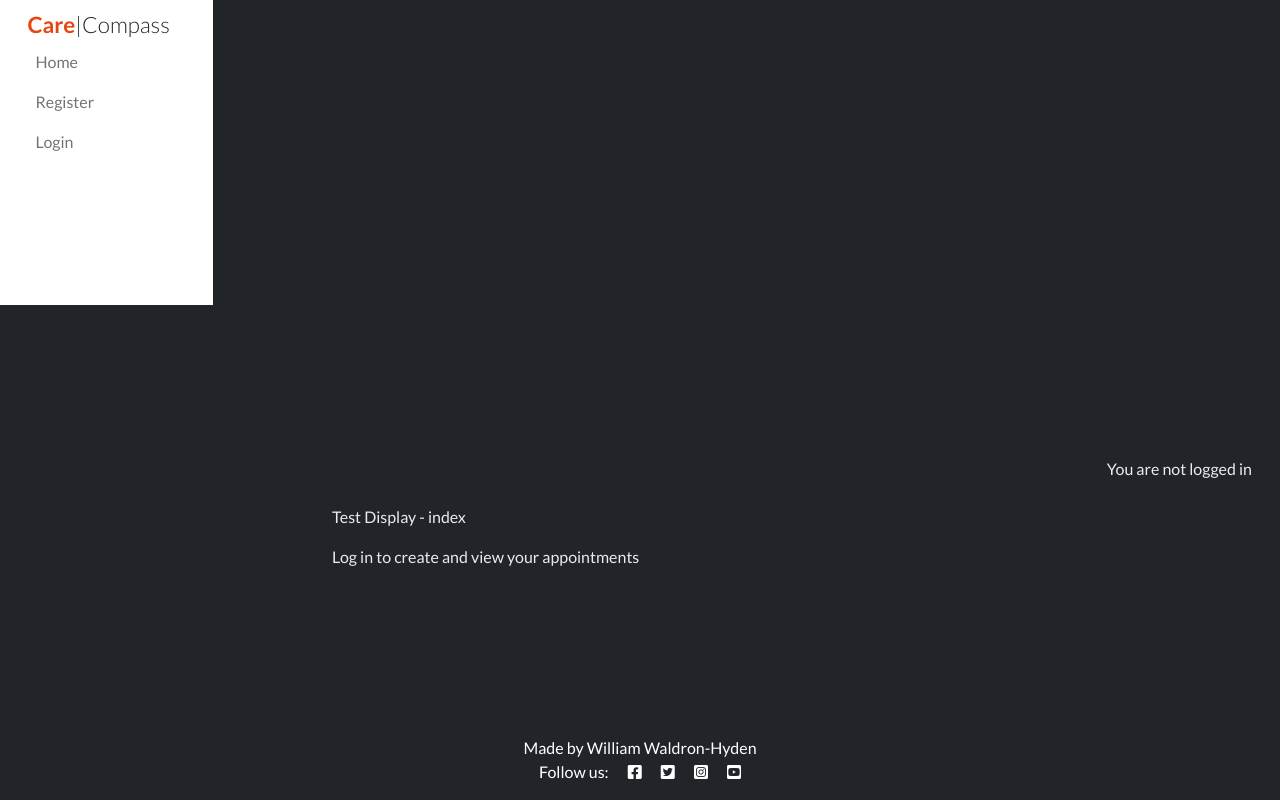
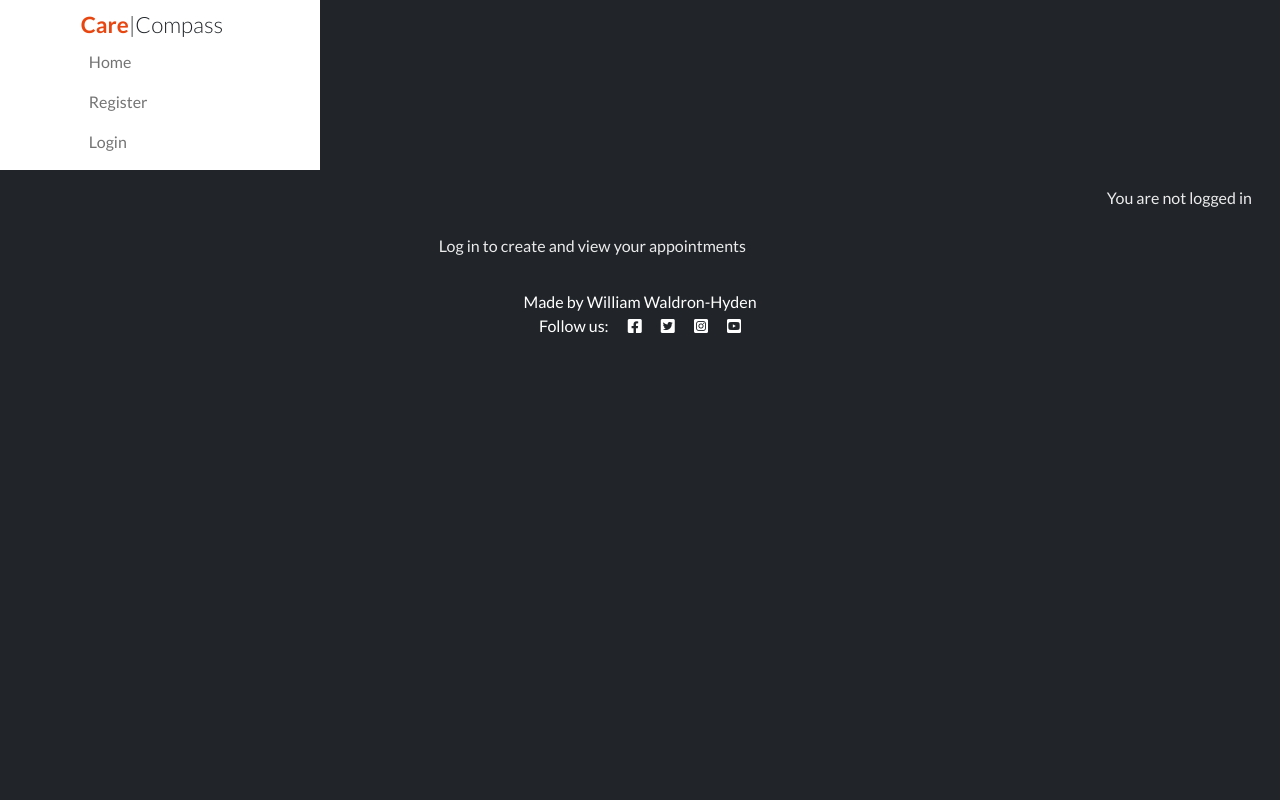
Before and after one commit to Will-WHyd/Care_Compass_HealthPlanner, a Django app: template med_appt/templates/appt/index.html in a window 1280 px wide. Run offline with Django 3.2, Linux system fonts and the light colour scheme; the template is opened without the code that fills it, so the values that code supplies are empty; some libraries are stand-ins or nearby versions.

Commit message:
updating html layout

```diff
--- a/med_appt/templates/appt/index.html
+++ b/med_appt/templates/appt/index.html
@@ -5,14 +5,12 @@
 <!-- index.html content starts here -->
 <div class="container-fluid">
     <div class="row">
-        <p>Test Display - index</p>
-
         {% if user.is_authenticated %}
         <!-- Appointment List Column -->
         <div class="col-12 mt-3 left">
             <div class="row">
                 {% for appt in object_list %}
-                <div class="col-md-4">
+                <div class="col-10 col-md-6 col-lg-4">
                     <div class="card mb-4">
                         <div class="card-body">
                             <a href="{% url 'appointments:detail' appt.id %}" class="post-link">
@@ -26,10 +24,6 @@
                         </div>
                     </div>
                 </div>
-                {% if forloop.counter|divisibleby:3 %}
-            </div>
-            <div class="row">
-                {% endif %}
                 {% endfor %}
 
                 {% if not object_list %}
--- a/templates/base.html
+++ b/templates/base.html
@@ -31,9 +31,9 @@
 
 </head>
 
-<body class="d-flex flex-column h-100 main-bg">
-    <div class="container-fluid h-100">
-        <div class="row h-100 body-row-zone">
+<body class="d-flex flex-column h-auto main-bg">
+    <div class="container-fluid">
+        <div class="row h-auto body-row-zone">
 
 
             {% include 'navbar.html' %}
@@ -53,7 +53,7 @@
                     </div>
                 </div>
             </div>
-    <main class="col-md-9 col-lg-9 offset-md-3 offset-lg-3 flex-grow-1 flex-shrink-0 main-bg">
+            <main class="col-md-8 offset-md-4 flex-grow-1 flex-shrink-0 main-bg">
                 {% if user.is_authenticated %}
                 <p class="text-end m-3">You are logged in as {{ user }}</p>
                 {% else %}
@@ -73,7 +73,12 @@
     </div>
     </main>
 
+    <div class="container">
+        <div class="row">
             {% include 'footer.html' %}
+        </div>
+    </div>
+
 
 
 
--- a/templates/navbar.html
+++ b/templates/navbar.html
@@ -1,5 +1,5 @@
 
-<nav class="navbar navbar-expand-md navbar-light bg-white col-md-3 col-lg-2 flex-column">
+<nav class="navbar navbar-expand-md navbar-light bg-white col-md-3 flex-column">
     <div>
         <!-- Groups all navbar elements together for column display. Remove this if you want elements spread out -->
         <a class="navbar-brand" href="{% url 'appointments:home' %}"><span class="brand"><span
```
Also changed, not shown: 1 other file. Lines whose indentation alone changed are shown as unchanged.
